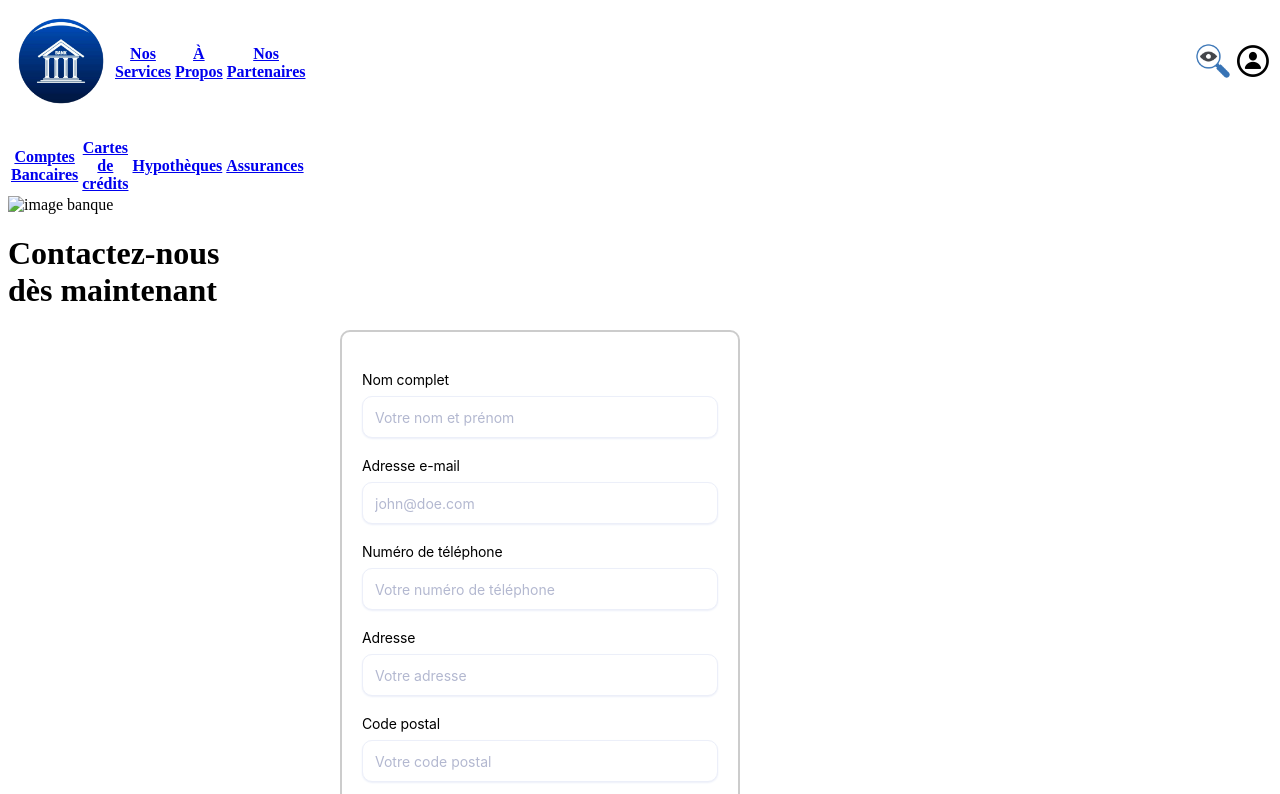
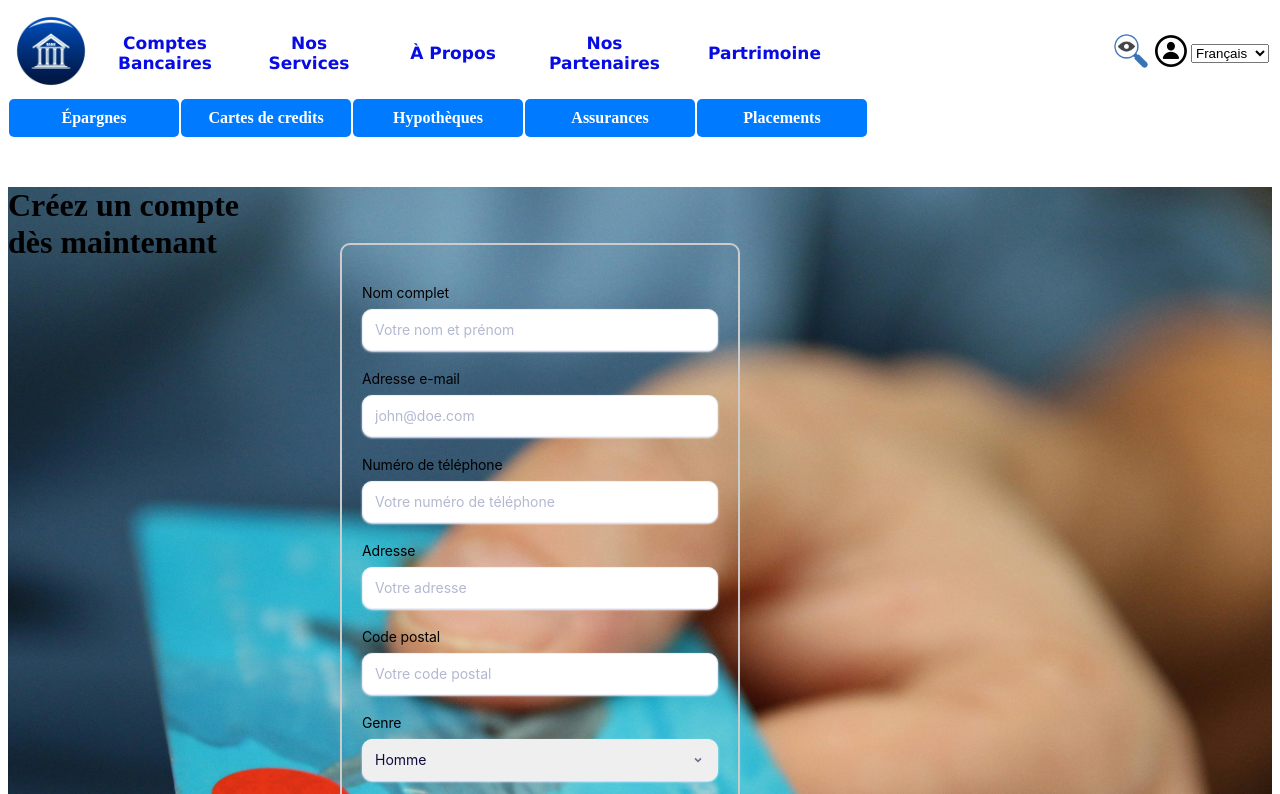
Before and after one commit to BdeB-Org/2cw-tp3-tp3_labrie_francois_annilus_vladimir, a plain HTML site: page TP3_AppWeb/inscription.html in a window 1280 px wide. Shown: the top 794 px of the page. Drawn offline with Linux system fonts and the light colour scheme.

Commit message:
ANouvel ajout au css

```diff
--- a/TP3_AppWeb/inscription.html
+++ b/TP3_AppWeb/inscription.html
@@ -1,46 +1,58 @@
 <!DOCTYPE html>
 <html lang="en">
-
 <head>
     <meta charset="UTF-8">
-    <meta name="viewport" content="width=1200, initial-scale=1.0">
-    <title>Contacter</title>
+    <meta name="viewport" content="width=device-width, initial-scale=1.0">
+    <title>Accueil</title>
     <link rel="stylesheet" type="text/css" href="style.css">
-
 </head>
-
     <body>
         <header class="header">
     <!-- Navigation principale-->
     <table>
         <tr>
-             <th><a href="index.html"><img src="images/logoB.png" alt="Logo du TAZ" width="100" height="100" /></a></th>
-             <th><a href="services.html">Nos Services</a></th>
-             <th><a href="propos.html">À Propos</a></th>
-             <th><a href="partenaires.html">Nos Partenaires</a></th>
+        <th><a href="index.html"><img src="images/logoB.png" alt="Logo de LaBrie" width="80" height="80" /></a></th>
+        <th><a href="inscription.html" class ="button">Comptes Bancaires</a></th>
+        <th><a href="services.html" class ="button">Nos Services</a></th>
+        <th><a href="propos.html" class ="button">À Propos</a></th>
+        <th><a href="partenaires.html" class ="button">Nos Partenaires</a></th>
+        <th><a href="server.html" class ="button">Partrimoine</a></th>
         <th width="100%"></th>
-             <th><a href="services.html"><img src="images/loupe.png" alt="Logo du TAZ" width="40" height="40" /></a></th></th>
+        <th><a href="services.html"><img src="images/loupe.png" alt="loupe" width="40" height="40" /></a></th></th>
         <th><a href="inscription.html"><img src="images/etudiant.png"/></a></th>
+        <th><a href="server.html"><div class="containerlangue">
+            <select id="lang-select" name="languages">
+                <option value="fr">Français</option>
+                <option value="en">Anglais</option>
+                <option value="es">Espagnol</option>
+                <option value="de">Allemand</option>
+                <option value="it">Italien</option>
+                <option value="zh">Chinois</option>
+            </select>
+        </div></a></th>
         </tr>
     </table>
-         </br>
-     <table>
-         <tr>
-             <th><a href="server.html">Comptes Bancaires</a></th>
-             <th><a href="server.html">Cartes de crédits</a></th>
-             <th><a href="server.html">Hypothèques</a></th>
-             <th><a href="server.html">Assurances</a></th>
+
+    <div class="container">
+    <table class="table2">
+        <tr class="options">
+            <th><a href="server.html" class ="button1">Épargnes</a></th>
+            <th><a href="server.html" class ="button1">Cartes de credits</a></th>
+            <th><a href="server.html" class ="button1">Hypothèques</a></th>
+            <th><a href="server.html" class ="button1">Assurances</a></th>
+            <th><a href="server.html" class ="button1">Placements</a></th>
             <th width="100%"></th>
-
         </tr>
     </table>
-     <img src="images/banner.jpg" alt="image banque" width="100%" height="300"/>
+    </div>
+
      <!-- Présentation-->
-     <h1>Contactez-nous </br>dès maintenant</h1>
+
          </header>
     <br>
+       <main class="bodyinscription">
 
-
+        <h1>Créez un compte </br>dès maintenant</h1>
             <h1>
             <section class="formcarry-container">
                 <form action="/server.html" method="post">
--- a/TP3_AppWeb/style.css
+++ b/TP3_AppWeb/style.css
@@ -45,16 +45,17 @@
     background-color: #0056b3;
   }
 .bodyinscription {
-    margin: 0;
-    padding: 0;
-    overflow: scroll;
+    /* Spécifie l'image à utiliser comme arrière-plan */
     background-image: url('images/money-card-business-credit-card-50987.jpeg');
-    background-size: cover;
-    background-position: center;
-    background-attachment: fixed;
+
+    /* Ajuste le comportement de l'image de fond */
+    background-size: cover; /* Couvre l'intégralité de l'arrière-plan */
+    background-position: center; /* Centre l'image de fond */
+    background-repeat: no-repeat; /* Empêche la répétition de l'image */
+    /* Vous pouvez également utiliser 'background-repeat: repeat;' si vous voulez répéter l'image */
+}
 
 
-}
 
 
 /* Début de formulaire */
@@ -247,7 +248,7 @@
 /* Fin de formulaire */
 
 .footer {
-    background-color: #e4edf5;
+    background-color: #332c2ce8;
     padding: 50px 0;
     color: #666;
     text-align: center;
```
Also changed, not shown: TP3_AppWeb/partenaires.html (+3 -3 lines). Lines whose indentation alone changed are shown as unchanged.
